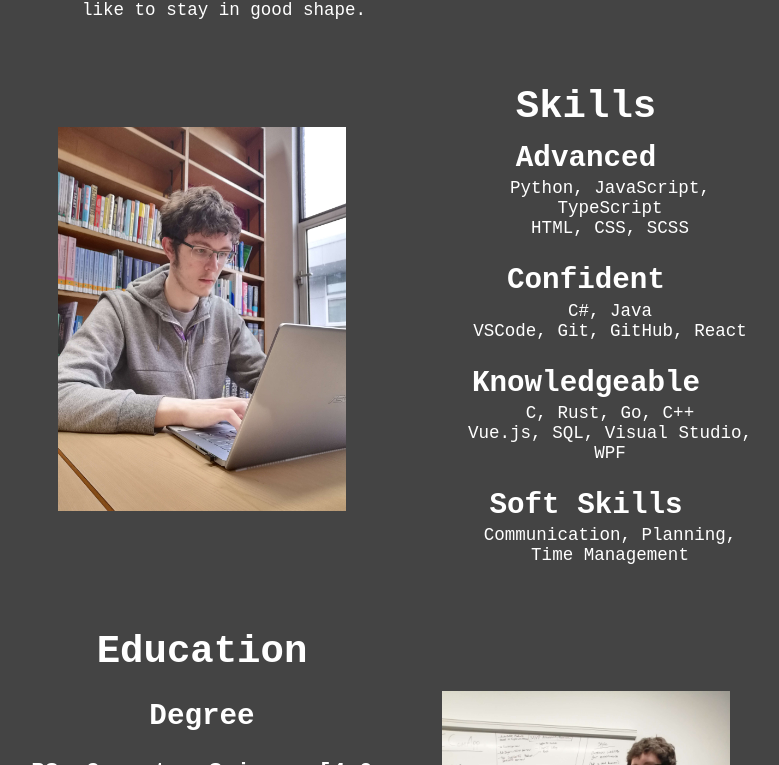
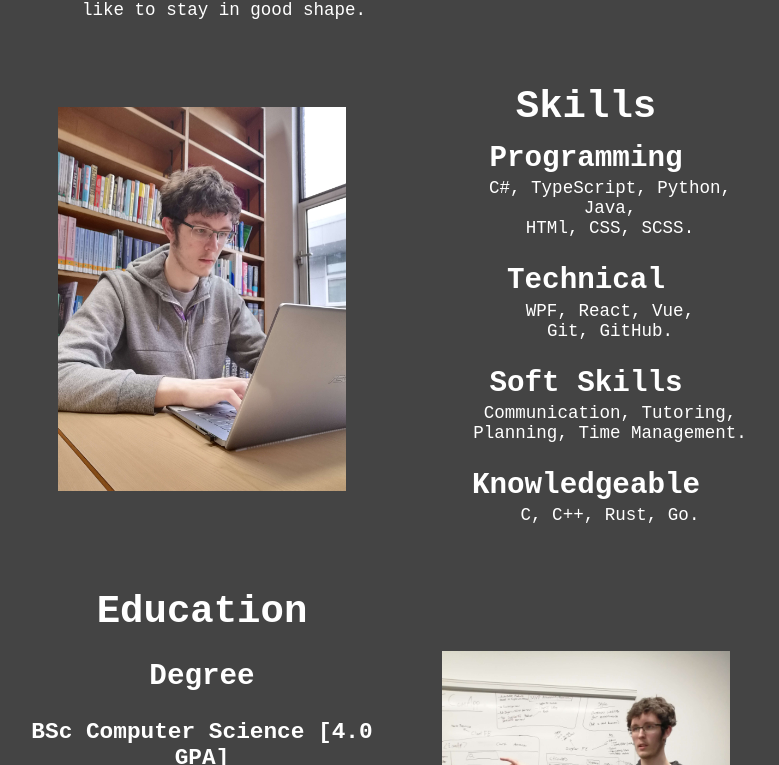
Before and after one commit to BenTaylor25/WebPortfolio2023, a React (Vite) app in the folder web-portfolio-2023/: page /WebPortfolio2023/about in a window 1280 px wide. Shown: the part 597-1362 px from the top of the page, without its empty margins (246-1025 px from the left). Built offline with nearby package versions, Linux system fonts and the light colour scheme.

Commit message:
updated About>Skills

```diff
--- a/web-portfolio-2023/src/components/pages/About/About.tsx
+++ b/web-portfolio-2023/src/components/pages/About/About.tsx
@@ -37,17 +37,19 @@ export default function About() {
                 <div>
                     <h1>Skills</h1>
                     <section>
-                        <h2>Advanced</h2>
-                        <p>Python, JavaScript, TypeScript</p>
-                        <p>HTML, CSS, SCSS</p>
-                        <h2>Confident</h2>
-                        <p>C#, Java</p>
-                        <p>VSCode, Git, GitHub, React</p>
+                        <h2>Programming</h2>
+                        <p>C#, TypeScript, Python, Java,</p>
+                        <p>HTMl, CSS, SCSS.</p>
+
+                        <h2>Technical</h2>
+                        <p>WPF, React, Vue,</p>
+                        <p>Git, GitHub.</p>
+
+                        <h2>Soft Skills</h2>
+                        <p>Communication, Tutoring, Planning, Time Management.</p>
+
                         <h2>Knowledgeable</h2>
-                        <p>C, Rust, Go, C++</p>
-                        <p>Vue.js, SQL, Visual Studio, WPF</p>
-                        <h2>Soft Skills</h2>
-                        <p>Communication, Planning, Time Management</p>
+                        <p>C, C++, Rust, Go.</p>
                     </section>
                 </div>
             </section>
```
